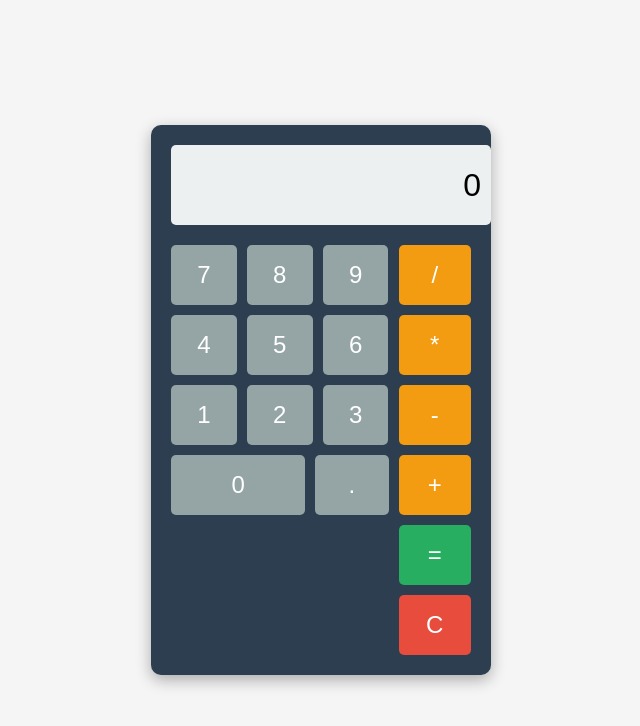
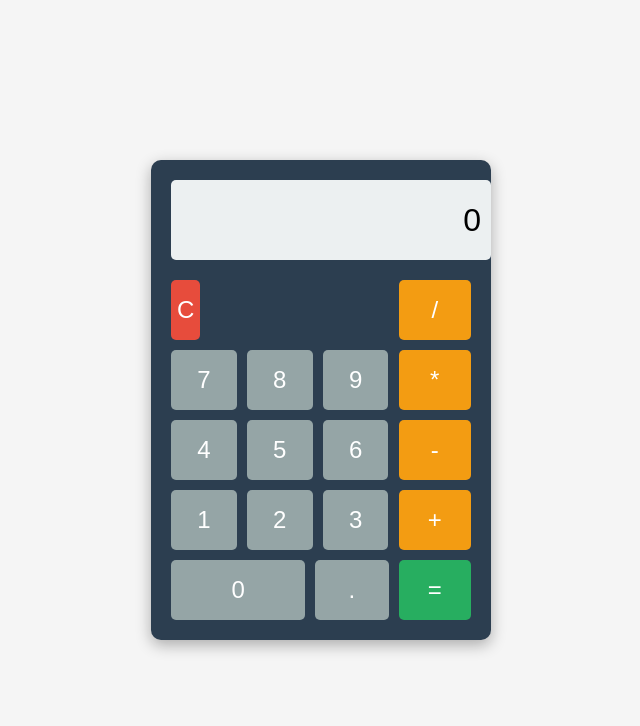
Before and after one commit to ujjwalsainii/basic-calculator, a plain HTML site: page index.html in a window 1280 px wide. Shown: the whole page, without its empty margins (319-959 px from the left). Drawn offline with Linux system fonts and the light colour scheme.

Commit message:
Update index.html

```diff
--- a/index.html
+++ b/index.html
@@ -8,9 +8,13 @@
     <div class="calculator">
         <input type="text" class="display" readonly>
         <div class="buttons-container">
-            <!-- Main number buttons (left side) -->
+            <!-- Left side: C + numbers -->
             <div class="number-buttons">
-                <!-- First row -->
+                <!-- C button row -->
+                <div class="button-row">
+                    <button class="calc-btn clear">C</button>
+                </div>
+                <!-- First number row -->
                 <div class="button-row">
                     <button class="calc-btn number">7</button>
                     <button class="calc-btn number">8</button>
@@ -34,19 +38,16 @@
                     <button class="calc-btn decimal">.</button>
                 </div>
             </div>
-
-            <!-- Operator column (right side) -->
+            <!-- Right side: Operators -->
             <div class="operator-column">
                 <button class="calc-btn operator">/</button>
                 <button class="calc-btn operator">*</button>
                 <button class="calc-btn operator">-</button>
                 <button class="calc-btn operator">+</button>
                 <button class="calc-btn equals">=</button>
-                <button class="calc-btn clear">C</button>
             </div>
         </div>
     </div>
-
     <script src="script.js"></script>
 </body>
 </html>
```
